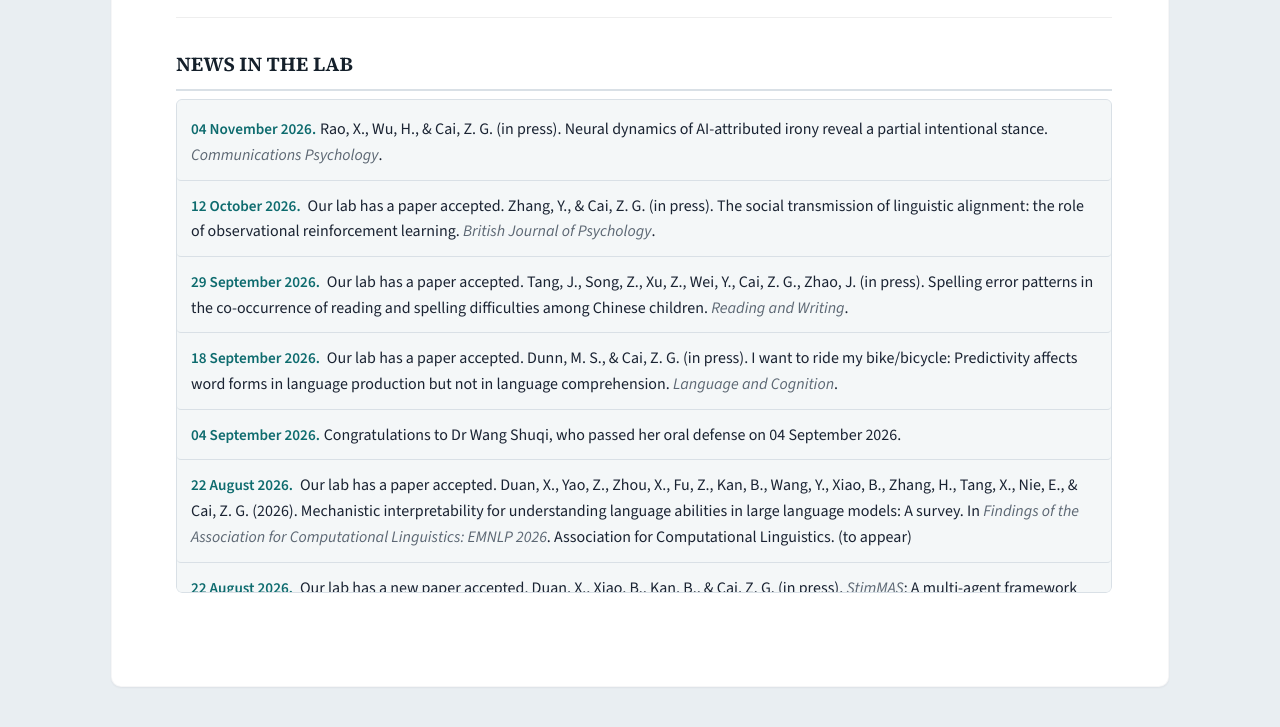
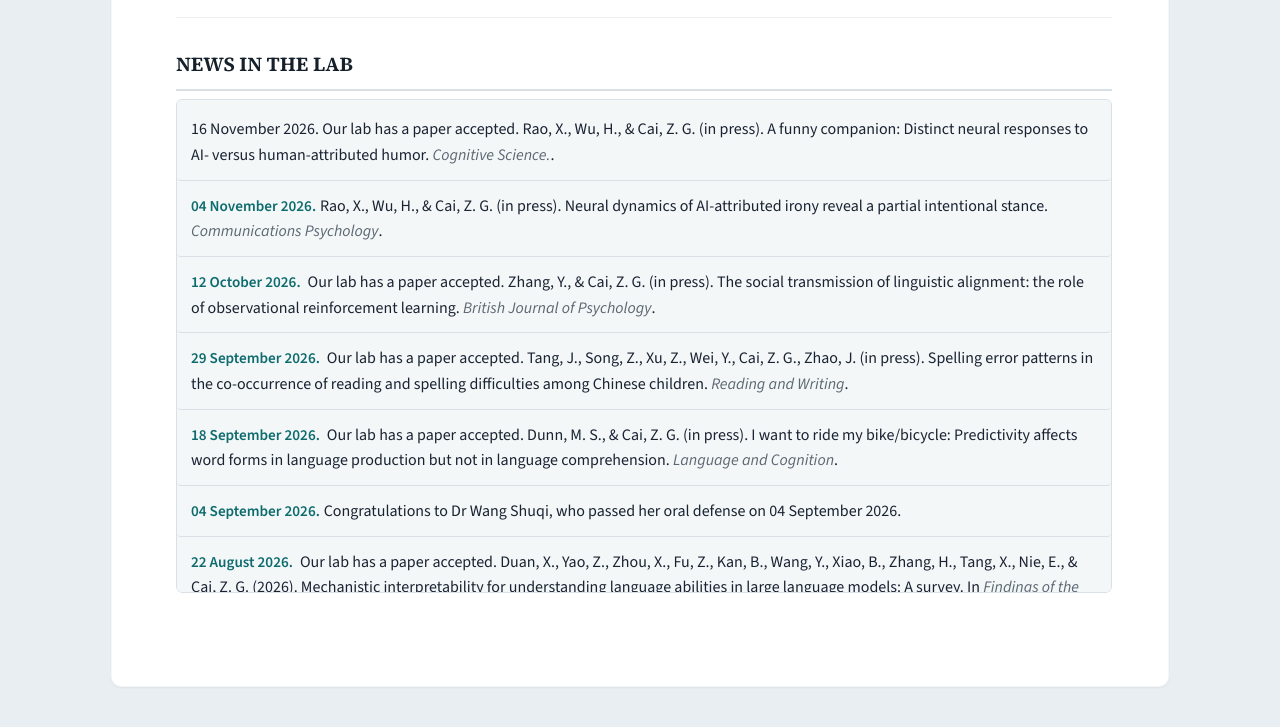
Before and after one commit to cuhklpl/cuhklpl.github.io, a plain HTML site: page index.html in a window 1280 px wide. Shown: the part 1260-1987 px from the top of the page. Drawn offline with nearby package versions, Linux system fonts and the light colour scheme.

Commit message:
Update news section with recent lab papers
Added recent lab publications to the news section.

```diff
--- a/index.html
+++ b/index.html
@@ -105,6 +105,7 @@
                   <h4>NEWS IN THE LAB</h4>
                   <div class="news-container">
                      <ol>
+<li>16 November 2026.</b> Our lab has a paper accepted. Rao, X., Wu, H., & Cai, Z. G. (in press). A funny companion: Distinct neural responses to AI- versus human-attributed humor. <em>Cognitive Science.</em>. </li>
 <li><b>04 November 2026.</b>Rao, X., Wu, H., & Cai, Z. G. (in press). Neural dynamics of AI-attributed irony reveal a partial intentional stance. <em>Communications Psychology</em>.</li>
 <li><b>12 October 2026.</b> Our lab has a paper accepted. Zhang, Y., & Cai, Z. G. (in press). The social transmission of linguistic alignment: the role of observational reinforcement learning. <em>British Journal of Psychology</em>. </li>
             <li><b>29 September 2026.</b> Our lab has a paper accepted. Tang, J., Song, Z., Xu, Z., Wei, Y., Cai, Z. G., Zhao, J. (in press). Spelling error patterns in the co-occurrence of reading and spelling difficulties among Chinese children. <em>Reading and Writing</em>. </li>
```
